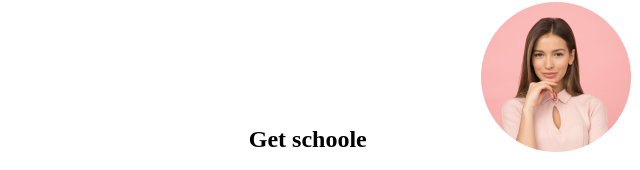
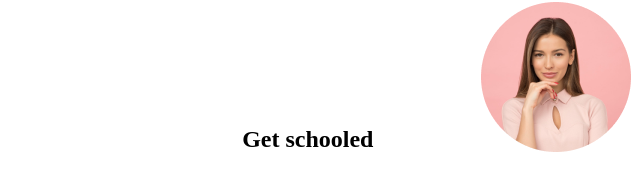
Before and after one commit to Kimberly0307-web/alx_html_css, a plain HTML site: page css_advanced/index.html in a window 1280 px wide. Shown: the part 458-628 px from the top of the page, 276-916 px from the left. Drawn offline with Linux system fonts and the light colour scheme.

Commit message:
Update index.html

```diff
--- a/css_advanced/index.html
+++ b/css_advanced/index.html
@@ -23,7 +23,7 @@
     <main>
         <section class="background-section">
             <div>
-                <h1>Get schoole</h1>
+                <h1>Get schooled</h1>
                 <span>SMILES</span>
                 <span>GRIN</span>
                 <span>LAUGH</span>
```
